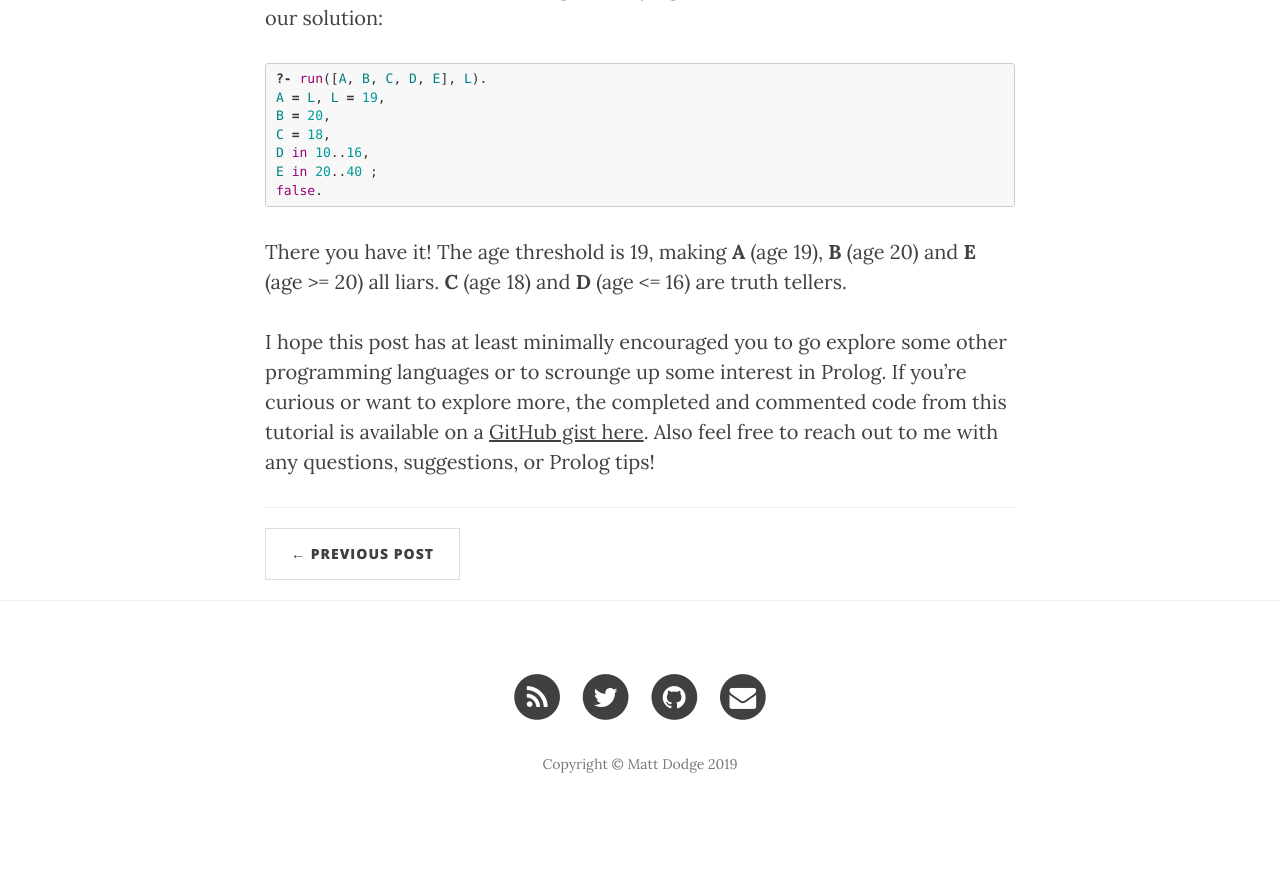
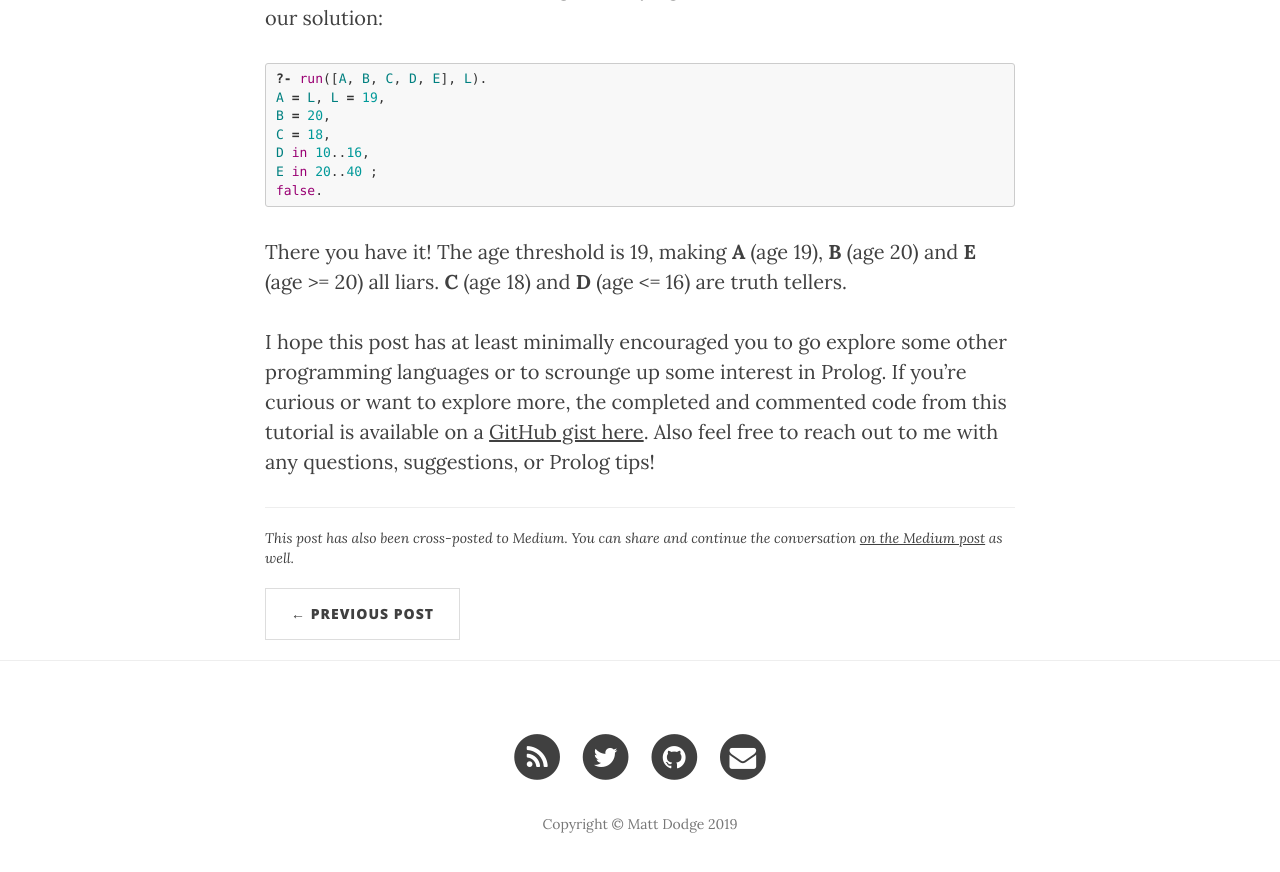
Before and after one commit to mattdodge/.codes, a Jekyll site: the page built from _posts/2019-02-23-prolog-to-the-rescue.md, in a window 1280 px wide and 900 px high, scrolled down 9801 px. Shown: the top 872 px of the window. Built offline with Jekyll 4.4.1, drawn with Linux system fonts in a browser that asks for light colours; nearby versions of some CDN libraries; comment, search, counter and statistics services are not loaded; before the commit the page ends 10641 px from its top, so only the background shows below that; some of the changed lines change nothing that is shown.

Commit message:
add riddler medium link

```diff
--- a/_posts/2019-02-23-prolog-to-the-rescue.md
+++ b/_posts/2019-02-23-prolog-to-the-rescue.md
@@ -3,6 +3,7 @@ layout: post
 title: FiveThirtyEight Riddler - Prolog to the Rescue!
 date: 2019-02-22 15:14:00
 permalink: /prolog-to-the-rescue/
+medium-link: https://medium.com/@that314guy/fivethirtyeight-riddler-prolog-to-the-rescue-c622d7fac36e
 ---
 
 One of my weekly routines is to solve the [FiveThirtyEight Riddler](https://fivethirtyeight.com/tag/the-riddler/) puzzle. If you've never done them before, they are a set of weekly riddles that tend to involve math, logic, and statistics. Sometimes, though, they make you think. That's silly, thinking is what computers are for!
```
